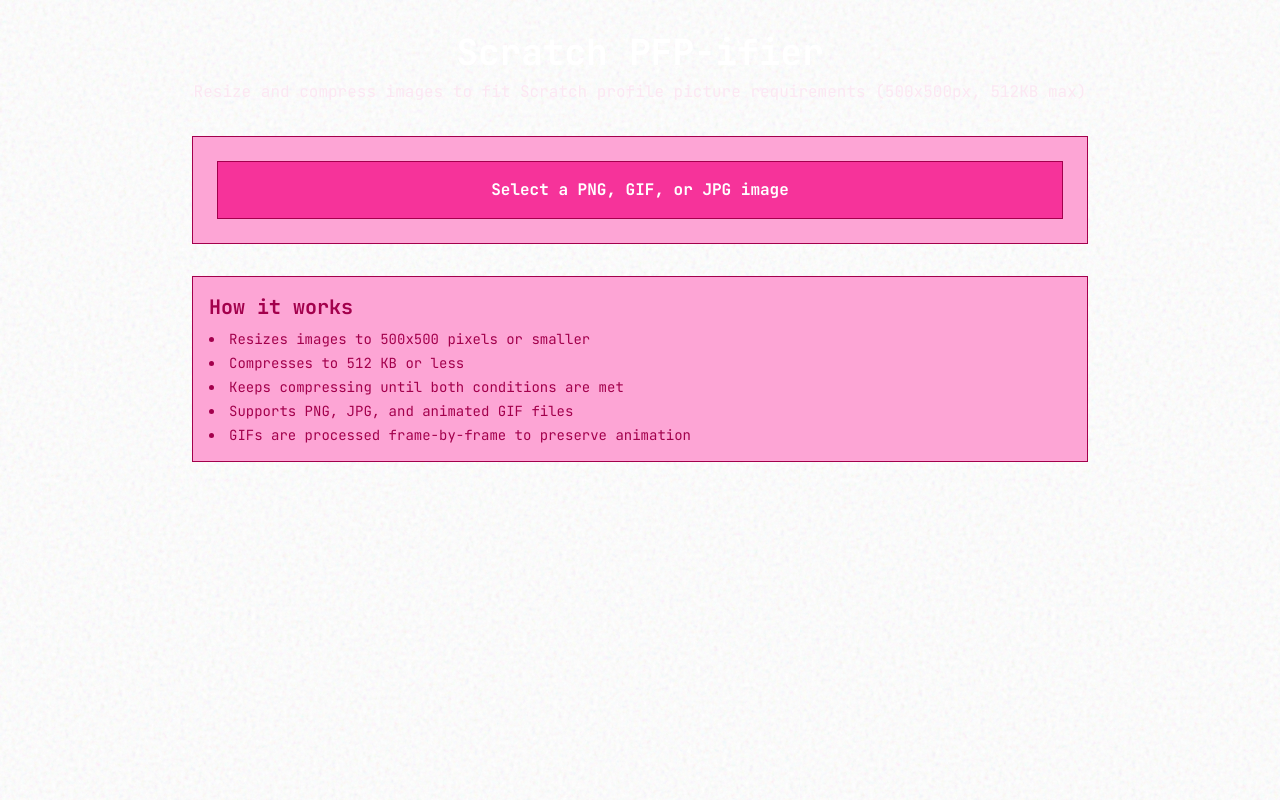
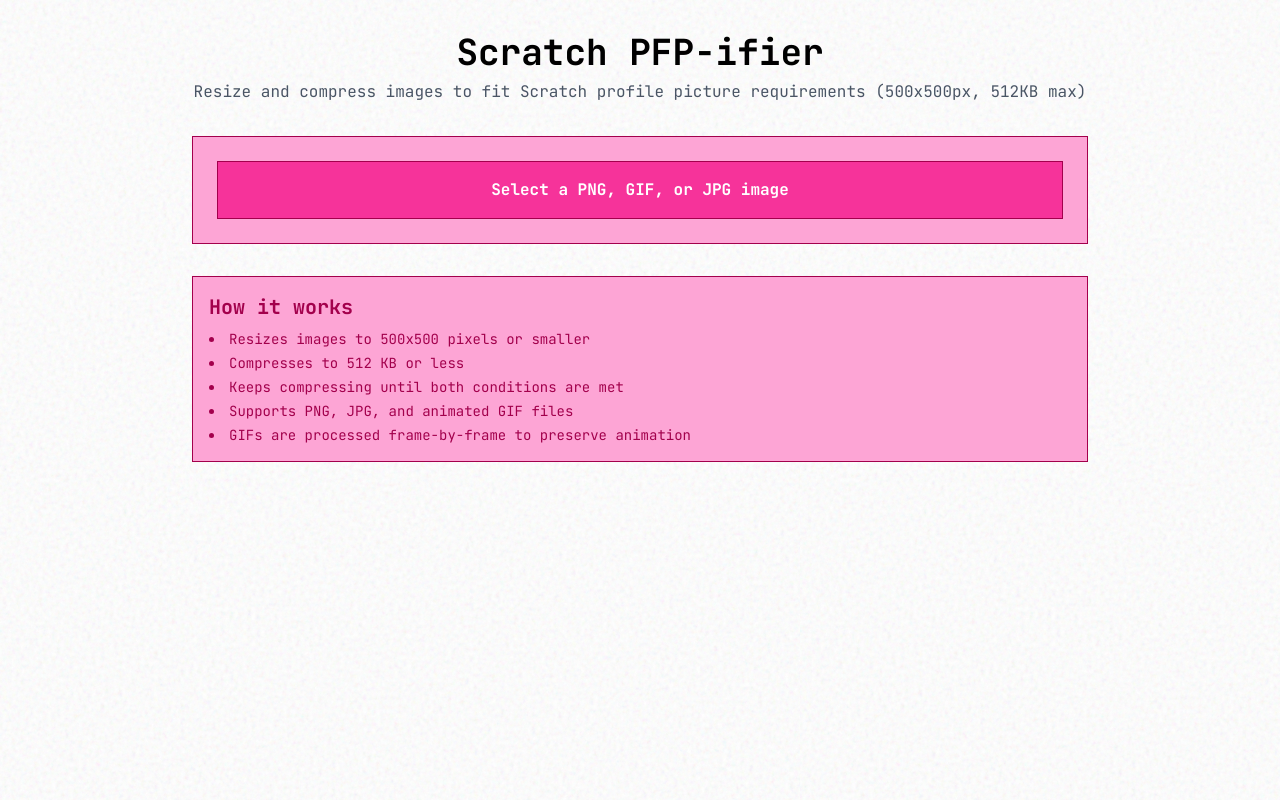
Before and after one commit to ZiploxWasTaken/Scratch-PFP-Generator, a Next.js app: page / in a window 1280 px wide. Built offline with nearby package versions, Linux system fonts and the light colour scheme.

Commit message:
feat: update header text color and description style\n\nChanged header text color to black and updated description text color to gray

```diff
--- a/app/page.tsx
+++ b/app/page.tsx
@@ -478,10 +478,10 @@ export default function ScratchPFPifier() {
       />
 
       <div className="max-w-4xl mx-auto relative z-10">
-        <h1 className="text-4xl font-bold text-white mb-2 text-center">
+        <h1 className="text-4xl font-bold text-black mb-2 text-center">
           Scratch PFP-ifier
         </h1>
-        <p className="text-pink-100 text-center mb-8">
+        <p className="text-gray-600 text-center mb-8">
           Resize and compress images to fit Scratch profile picture requirements
           (500x500px, 512KB max)
         </p>
```
